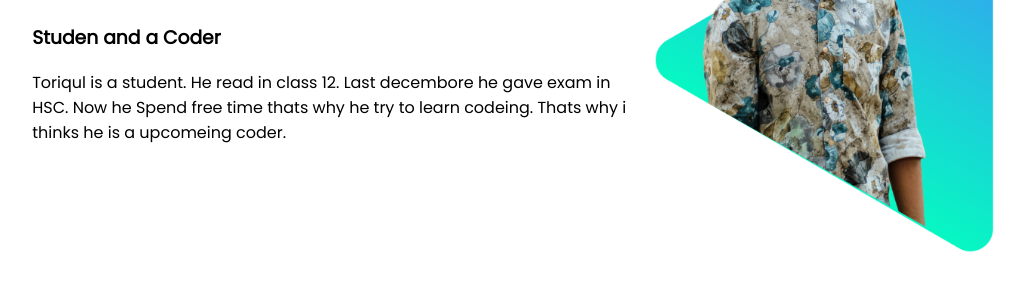
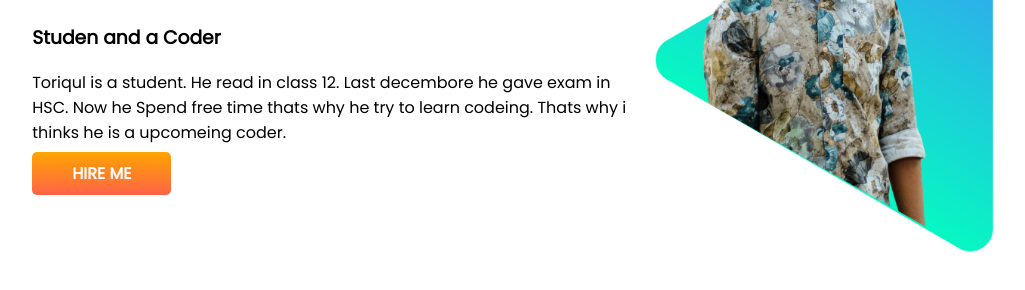
Before and after one commit to Toriqul-Nuralom/Developer-Portfolio, a plain HTML site: page index.html in a window 1280 px wide. Shown: the part 260-550 px from the top of the page, without its empty margins (39-1064 px from the left). Drawn offline with Linux system fonts and the light colour scheme.

Commit message:
button Done

```diff
--- a/index.html
+++ b/index.html
@@ -17,6 +17,7 @@
             <h1><span class="orange-color">Toriqul's</span> World !</h1>
             <h3>Studen and a Coder</h3>
             <p>Toriqul is a student. He read in class 12. Last decembore he gave exam in HSC. Now he Spend free time thats why he try to learn codeing. Thats why i thinks he is a upcomeing coder.</p>
+            <a class="hire-me-button" target="_blank" href="https://www.facebook.com/Toriqul.nur">HIRE ME</a>
         </div>
         <div class="half-with">
             <img src="Photos/Toriqul.png" alt="">
--- a/style.css
+++ b/style.css
@@ -17,3 +17,11 @@ section{
 .half-with img{
     width: 90%;
 }
+.hire-me-button{
+    text-decoration: none;
+    background-image: linear-gradient(Orange, tomato);
+    color: white;
+    font-weight: 700;
+    padding: 10px 40px ;
+    border-radius: 5px;
+}
```
